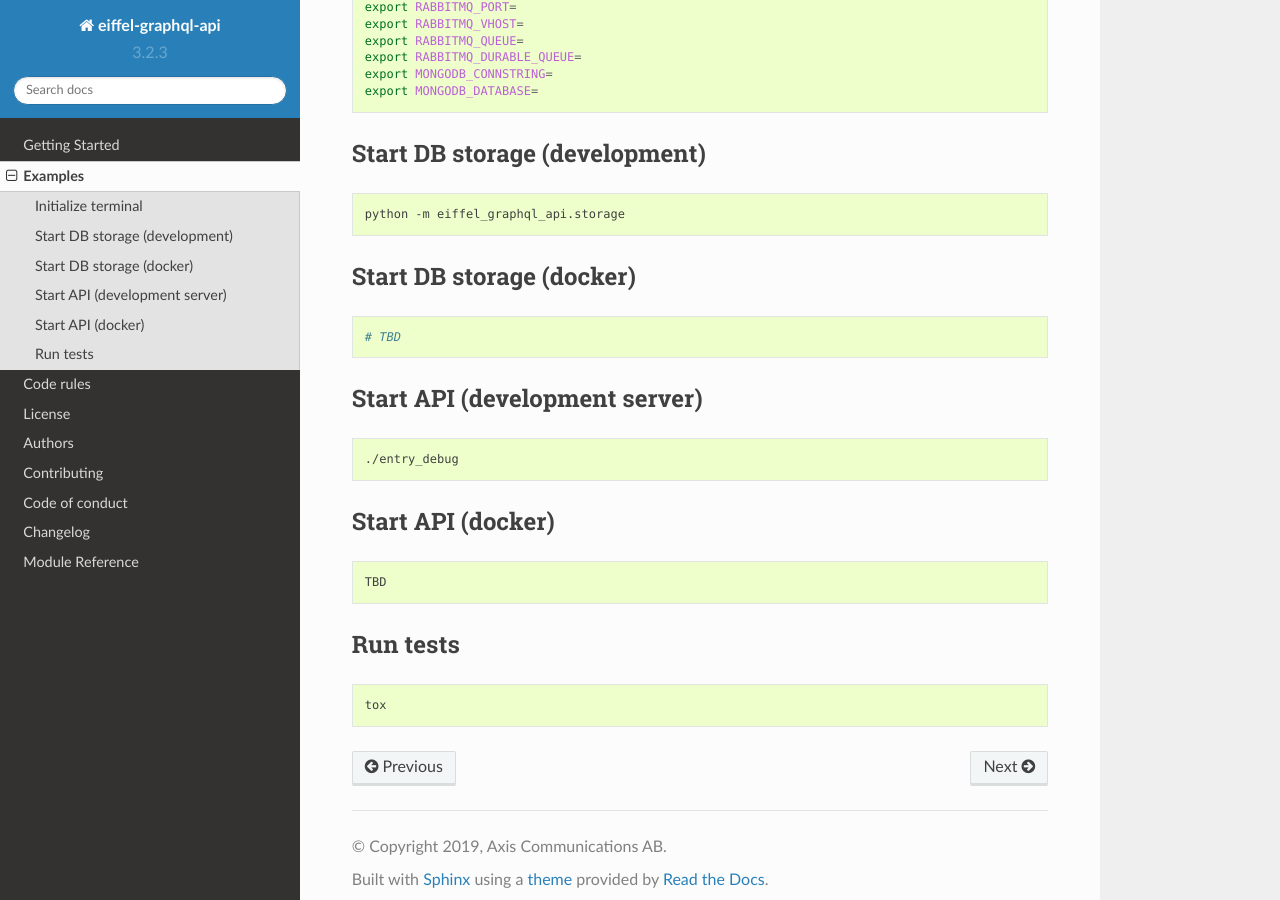
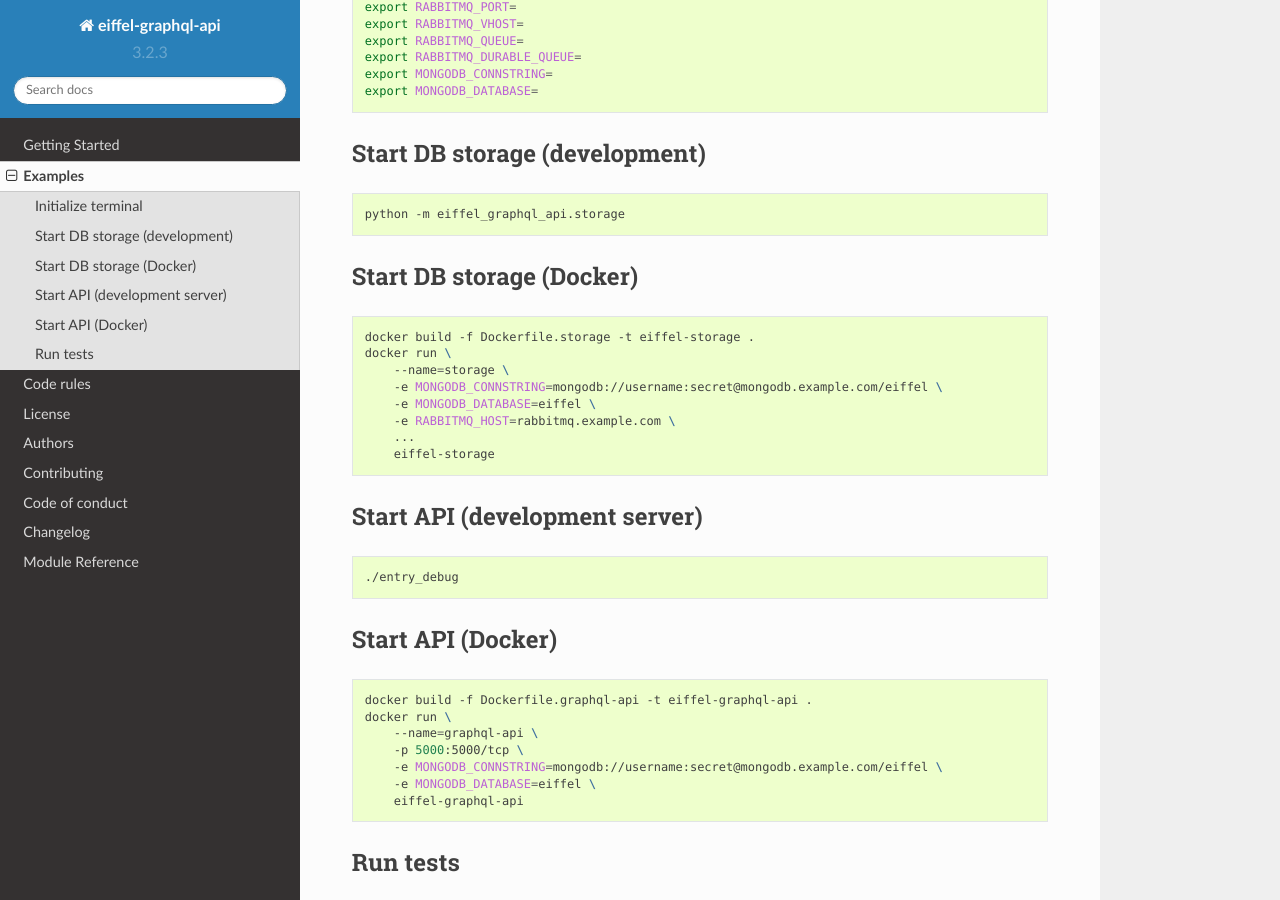
Before and after one commit to eiffel-community/eiffel-graphql-api, a Sphinx documentation site: the page built from docs/examples.rst, in a window 1280 px wide and 900 px high, scrolled down 297 px. Built offline with Sphinx 7.4.7 and the Read the Docs theme 2.0.0, drawn with Linux system fonts in a browser that asks for light colours.

Commit message:
Add dockerfiles for graphql-api and storage (#52)
The added dockerfiles use multi-stage image builds to first build a
wheel of the code and then installing the wheel in the second stage
which uses a smaller base image. While it's the same Python code
being installed in both cases, graphql-api and storage use different
entrypoints and only the former is exposed to the network.

```diff
--- a/docs/examples.rst
+++ b/docs/examples.rst
@@ -25,12 +25,19 @@ Start DB storage (development)
 
     python -m eiffel_graphql_api.storage
 
-Start DB storage (docker)
+Start DB storage (Docker)
 -------------------------
 
 .. code-block:: bash
 
-    # TBD
+    docker build -f Dockerfile.storage -t eiffel-storage .
+    docker run \
+        --name=storage \
+        -e MONGODB_CONNSTRING=mongodb://username:secret@mongodb.example.com/eiffel \
+        -e MONGODB_DATABASE=eiffel \
+        -e RABBITMQ_HOST=rabbitmq.example.com \
+        ...
+        eiffel-storage
 
 Start API (development server)
 ------------------------------
@@ -39,12 +46,18 @@ Start API (development server)
 
     ./entry_debug
 
-Start API (docker)
+Start API (Docker)
 ------------------
 
 .. code-block:: bash
 
-    TBD
+    docker build -f Dockerfile.graphql-api -t eiffel-graphql-api .
+    docker run \
+        --name=graphql-api \
+        -p 5000:5000/tcp \
+        -e MONGODB_CONNSTRING=mongodb://username:secret@mongodb.example.com/eiffel \
+        -e MONGODB_DATABASE=eiffel \
+        eiffel-graphql-api
 
 Run tests
 ---------
```
Also changed, not shown: 4 other files.
